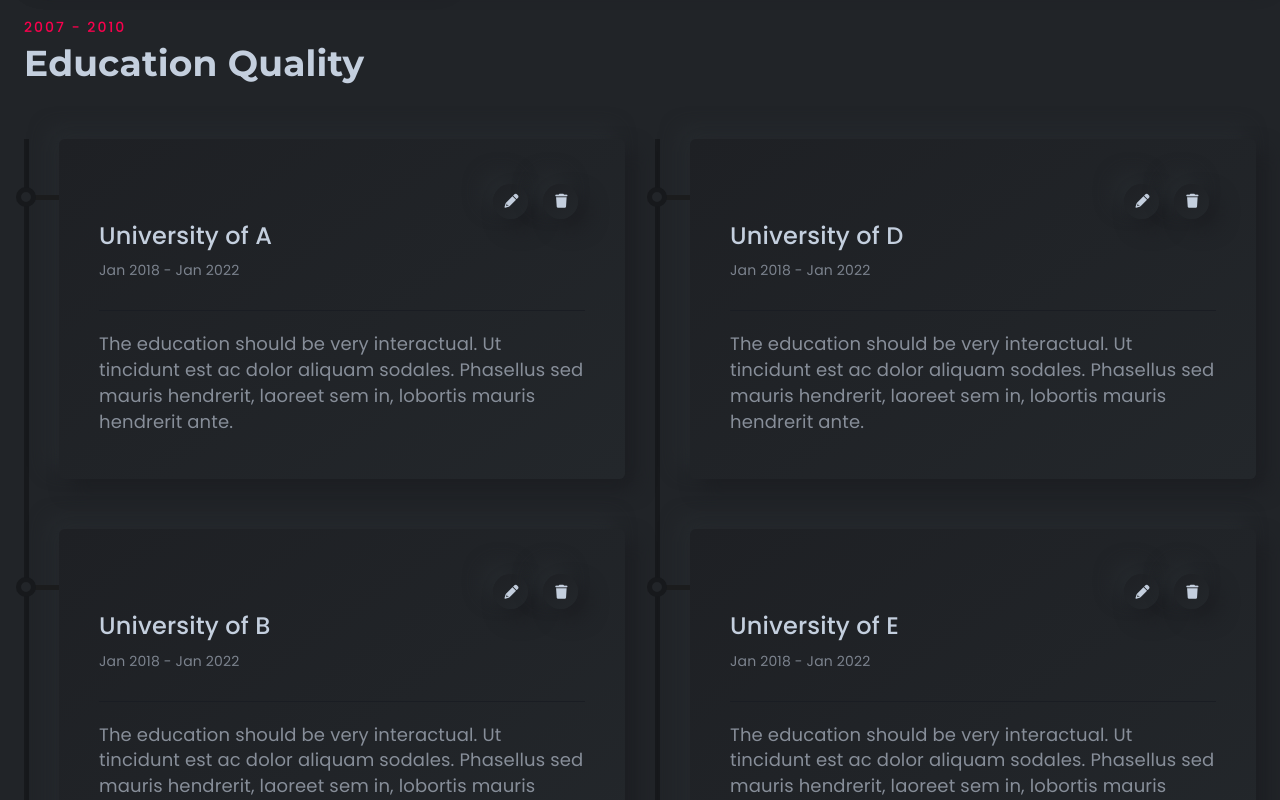
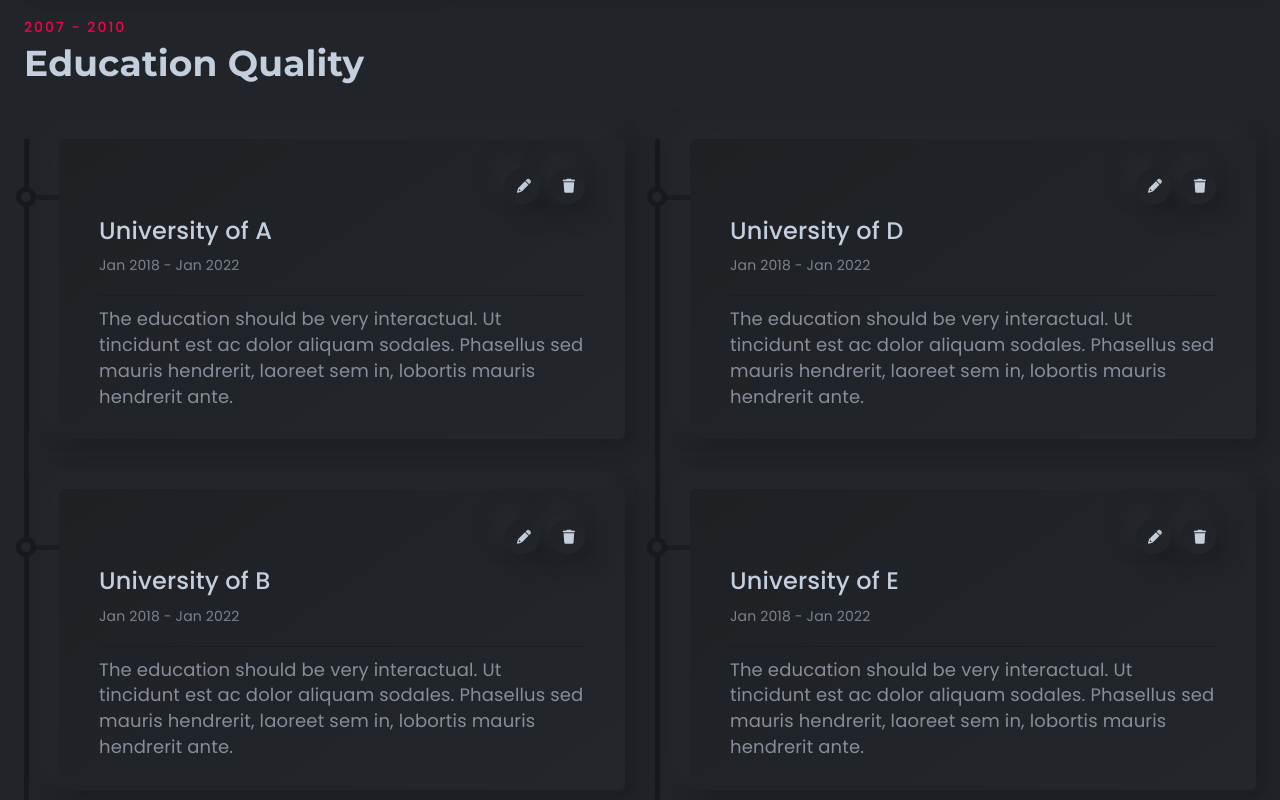
Before and after one commit to imranprof/jobs-frontend, a Next.js app: page /profile in a window 1280 px wide. Shown: the part 3640-4440 px from the top of the page. Built offline with nearby package versions, Linux system fonts and the light colour scheme; no server answers; a web font is replaced by a local one; what next-redux-wrapper would draw is missing.

Commit message:
feat: add validation in title and description and resize card contents

```diff
--- a/src/views/Profile/EditComponents/resume/components/resumeEdit.js
+++ b/src/views/Profile/EditComponents/resume/components/resumeEdit.js
@@ -36,9 +36,14 @@ const ResumeEdit = (props) => {
     let errors = {}
     if(!values[keyType]) {
       errors[keyType] = `${labelType} can't be empty`
+    } else if(values[keyType].length > 100) {
+      errors[keyType] = `${labelType} must have within 100 characters`
     }
+
     if(!values.description) {
       errors.description = "Description can't be empty"
+    } else if(values.description.length > 500) {
+      errors.description = "Description must have within 500 characters"
     }
     return errors;
   }
--- a/src/views/Profile/Resume/style.js
+++ b/src/views/Profile/Resume/style.js
@@ -130,16 +130,17 @@ const useStyles = makeStyles({
             '&__item': {
               position: "relative",
               marginBottom: 50,
-              padding: "45px 40px",
+              padding: "30px 40px",
               borderRadius: 6,
               zIndex: 2,
               background: theme.palette.customBackground.gradiant.light,
               boxShadow: theme.palette.resume.cardShadow,
               '&__action-buttons': {
-                width: 100,
+                width: 80,
                 display: "flex",
                 marginLeft: "auto",
-                justifyContent: "space-around"
+                marginBottom: 10,
+                justifyContent: "space-between"
               },
               '&:last-child': {
                 marginBottom: 0,
@@ -210,8 +211,8 @@ const useStyles = makeStyles({
                   alignItems: "center",
                   justifyContent: "space-between",
                   borderBottom: `1px solid ${theme.palette.resume.cardDivider}`,
-                  marginBottom: 20,
-                  paddingBottom: 30,
+                  marginBottom: 10,
+                  paddingBottom: 20,
                   fontFamily: FONTS.secondaryFont,
                   '&__title': {
                     '& h4': {
@@ -230,6 +231,18 @@ const useStyles = makeStyles({
                   }
                 },
                 '&__description': {
+                  maxHeight: 150,
+                  overflowY: "auto",
+                  '&::-webkit-scrollbar-track': {
+                    background: theme.palette.scrollBar.track,
+                  },
+                  '&::-webkit-scrollbar': {
+                    width: 3,
+                    background: theme.palette.scrollBar.track,
+                  },
+                  '&::-webkit-scrollbar-thumb': {
+                    background: theme.palette.scrollBar.thumb,
+                  },
                   '& p': {
                     margin: 0,
                     color: theme.palette.resume.cardDescription,
```
